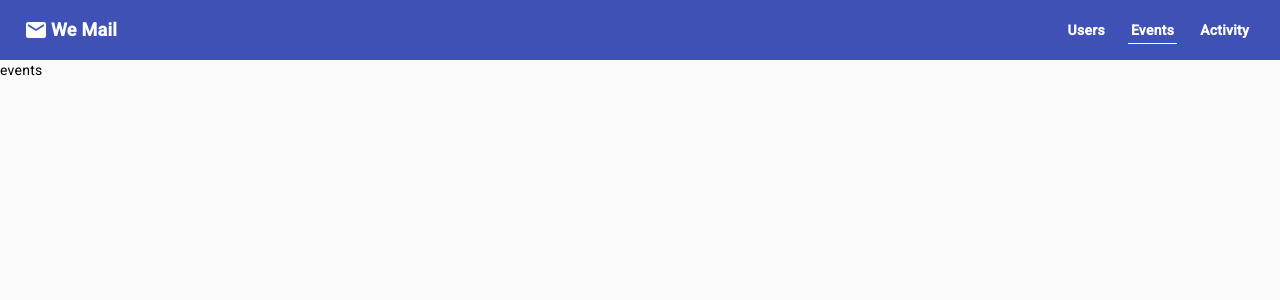
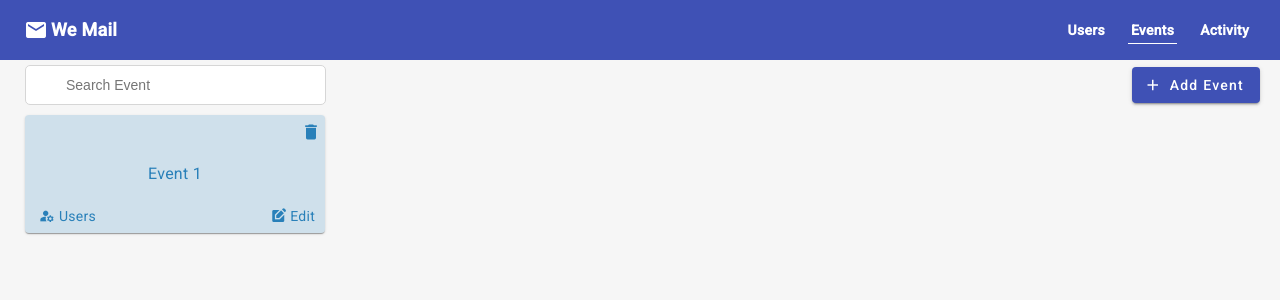
Before and after one commit to pavan-kaushal/we-mail, an Angular app: page /home/users in a window 1280 px wide. Both pictures are taken after a click on the link "Events". Shown: the top 300 px of the page. Built offline with nearby package versions, Linux system fonts and the light colour scheme.

Commit message:
events page initial code

```diff
--- a/src/app/app.module.ts
+++ b/src/app/app.module.ts
@@ -13,6 +13,8 @@ import { RouterModule } from '@angular/router';
 import { HomePageComponent } from './components/home-page/home-page.component';
 import { MatDialogModule } from "@angular/material/dialog";
 import { MatFormFieldModule } from '@angular/material/form-field';
+import { MatCardModule } from '@angular/material/card';
+
 @NgModule({
   declarations: [
     AppComponent,
@@ -31,6 +33,7 @@ import { MatFormFieldModule } from '@angular/material/form-field';
     RouterModule,
     MatDialogModule,
     MatFormFieldModule,
+    MatCardModule,
   ],
   providers: [],
   bootstrap: [AppComponent]
--- a/src/app/components/events/events.component.html
+++ b/src/app/components/events/events.component.html
@@ -1 +1,59 @@
-events
+<div class="top-actions">
+    <div class="search-input" style="width: 250px;">
+        <input type="text" placeholder="Search Event">
+    </div>
+    <button mat-raised-button color="primary" (click)="openEventDialog()">
+        <mat-icon>add</mat-icon>
+        Add Event
+    </button>
+</div>
+
+<div class="grid">
+    <mat-card class="CC_1">
+        <mat-icon class="delete-icon">delete</mat-icon>
+        <span class="role">Event 1</span>
+        <div class="actions">
+            <div class="action">
+                <mat-icon>manage_accounts</mat-icon>
+                Users
+            </div>
+            <div class="action">
+                <mat-icon>edit_square</mat-icon>
+                Edit
+            </div>
+        </div>
+    </mat-card>
+</div>
+
+<ng-template #eventData let-data>
+    <div mat-dialog-title style="text-align: center;">
+        {{ data._id ? 'Edit' : 'Add' }} Event
+    </div>
+    <div mat-dialog-content class="category-content">
+        <div class="form-item">
+            <div class="label">
+                <span>Name</span>
+                <span>:</span>
+            </div>
+            <input placeholder="Ex. Monthly Newsletter">
+        </div>
+        <div class="form-item">
+            <div class="label">
+                <span>Email</span>
+                <span>:</span>
+            </div>
+            <input placeholder="Ex. newsletter@wikipedia.com">
+        </div>
+        <div class="form-item">
+            <div class="label">
+                <span>Description</span>
+                <span>:</span>
+            </div>
+            <input placeholder="Ex. event description">
+        </div>
+    </div>
+    <div mat-dialog-actions style="display: flex; align-items: center; justify-content: flex-end;">
+        <button mat-button mat-dialog-close>Cancel</button>
+        <button mat-raised-button class="green-save-btn">Save</button>
+    </div>
+</ng-template>
--- a/src/app/components/events/events.component.scss
+++ b/src/app/components/events/events.component.scss
@@ -0,0 +1,87 @@
+:host {
+    display: flex;
+    flex-direction: column;
+    flex: 1;
+    padding: 0px 20px;
+    flex-basis: 0;
+    overflow-y: auto;
+    background: #f6f6f6;
+}
+
+mat-card {
+    margin: 5px;
+    padding: 5px;
+}
+
+.grid{
+    display: grid;
+    grid-template-columns: repeat(auto-fill,minmax(250px,1fr));
+    justify-content: center;
+
+    > mat-card {
+        display: flex;
+        flex-direction: column;
+        align-items: center;
+        .role {
+            font-size: 16px;
+            padding: 20px 10px;
+        }
+        .actions {
+            display: flex;
+            width: 100%;
+            justify-content: space-between;
+            .action {
+                font-size: 14px;
+                padding: 0 5px;
+                display: flex;
+                align-items: center;
+                justify-content: center;
+                cursor: pointer;
+                mat-icon {
+                    font-size: 16px;
+                    display: flex;
+                    align-items: center;
+                    justify-content: center;
+                }
+            }
+        }
+    }
+}
+
+.delete-icon {
+    font-size: 20px;
+    display: flex;
+    align-items: center;
+    justify-content: center;
+    margin-left: auto;
+    margin-right: -3px;
+    cursor: pointer;
+}
+
+.top-actions{
+    padding: 5px 0px;
+    display: flex;
+    align-items: center;
+    justify-content: space-between;
+}
+
+.form-item {
+    display: flex;
+    align-items: center;
+    padding: 5px 0px;
+    .label {
+        width: 100px;
+        margin-right: 10px;
+        justify-content: space-between;
+        color: #21254E !important;
+        display: flex;
+        align-items: center;
+        font-size: 16px !important;
+    }
+    input {
+        padding: 10px 6px;
+        flex: 1;
+        border-radius: 3px;
+        border-width: 0.5px;
+    }
+}
--- a/src/app/components/events/events.component.ts
+++ b/src/app/components/events/events.component.ts
@@ -1,12 +1,27 @@
-import { Component, OnInit } from '@angular/core';
+import { Component, OnInit, TemplateRef, ViewChild } from '@angular/core';
+import { MatDialog } from '@angular/material/dialog';
 
 @Component({
     selector: 'app-events',
-    templateUrl: 'events.component.html'
+    templateUrl: 'events.component.html',
+    styleUrls: ['events.component.scss']
 })
 
 export class EventsComponent implements OnInit {
-    constructor() { }
+    @ViewChild('eventData')
+    eventDialogRef: TemplateRef<any>;
+    constructor(
+        private _dialog: MatDialog
+    ) { }
 
     ngOnInit() { }
+
+    openEventDialog(eventDoc?){
+        this._dialog.open(this.eventDialogRef, {
+            width: '500px',
+            data: {
+
+            }
+        })
+    }
 }
--- a/src/styles.scss
+++ b/src/styles.scss
@@ -12,3 +12,52 @@ button {
     background: #0A9C4D !important;
     color: white !important;
 }
+
+.search-input {
+    position: relative;
+    padding: 0 5px;
+
+    > input {
+        padding: 9px;
+        border-radius: 5px;
+        padding-left: 40px;
+        font-size: 14px;
+        line-height: 20px;
+        border: 1px solid #D6D6D6;
+        width: 100%;
+
+        ::placeholder {
+            color: #D6D6D6;
+        }
+    }
+
+    &::before {
+        font-family: "Material Icons";
+        content: "\e8b6";
+        position: absolute;
+        top: 9px;
+        left: 16px;
+        font-size: 24px;
+        color: #BDBDBD;
+    }
+}
+
+// .CC_1 {
+//     background: #9B59B630 !important;
+//     color: #9B59B6 !important;
+// }
+
+.CC_1 {
+    background: #2980B930 !important;
+    color: #2980B9 !important;
+}
+
+.CC_2 {
+    background: #27AE6030 !important;
+    color: #27AE60 !important;
+}
+
+.CC_3 {
+    background: #FFCD2940 !important;
+    color: #AC8813 !important;
+}
```
